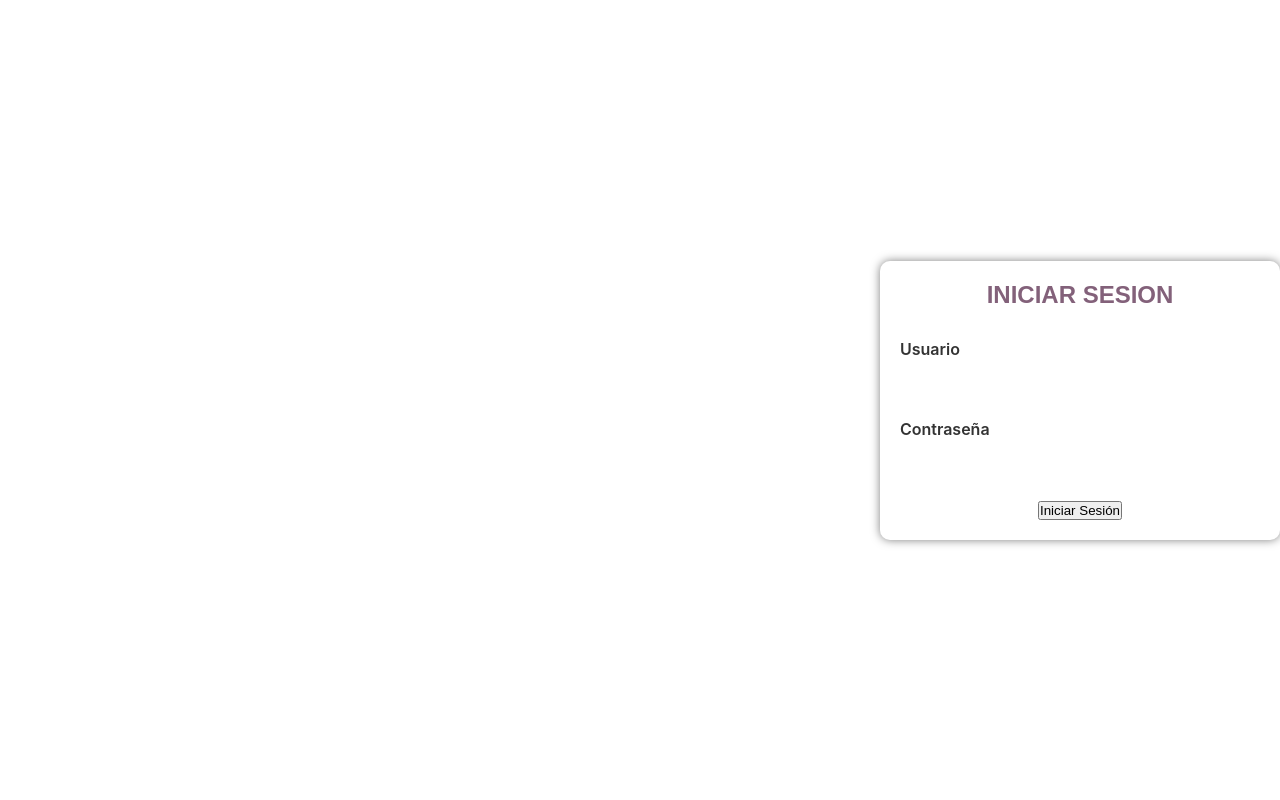
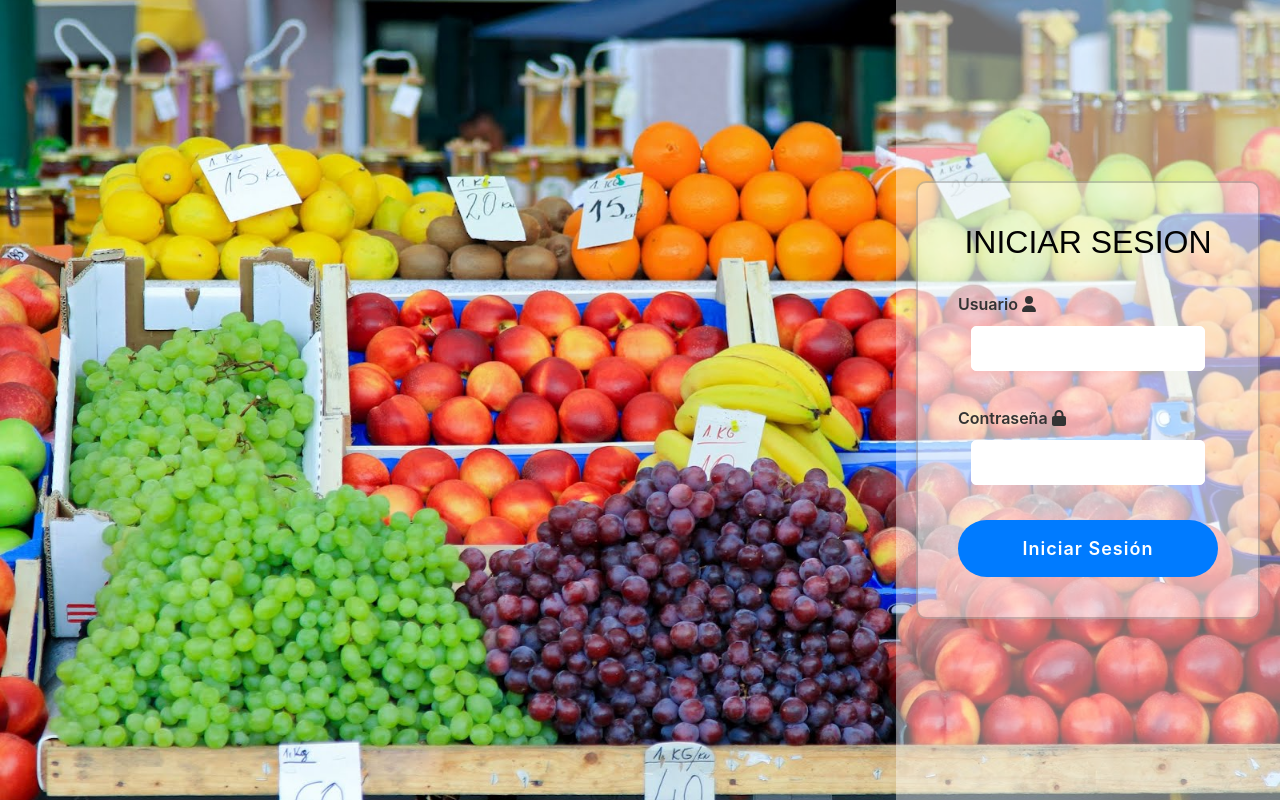
Before and after one commit to danielolan/tienda-frutasR, a React (Create React App) app: page /login in a window 1280 px wide. Built offline with nearby package versions, Linux system fonts and the light colour scheme.

Commit message:
css en login interfaz grafica

```diff
--- a/package.json
+++ b/package.json
@@ -3,7 +3,11 @@
   "version": "0.1.0",
   "private": true,
   "dependencies": {
+    "@fortawesome/fontawesome-svg-core": "^6.5.1",
+    "@fortawesome/free-solid-svg-icons": "^6.5.1",
+    "@fortawesome/react-fontawesome": "^0.2.0",
     "@testing-library/user-event": "^13.5.0",
+    "bootstrap": "^5.3.2",
     "react": "^18.2.0",
     "react-dom": "^18.2.0",
     "react-router-dom": "^6.22.0",
--- a/public/index.html
+++ b/public/index.html
@@ -4,6 +4,8 @@
     <meta charset="utf-8" />
     <link rel="icon" href="%PUBLIC_URL%/favicon.ico" />
     <meta name="viewport" content="width=device-width, initial-scale=1" />
+    <link rel="stylesheet" href="https://stackpath.bootstrapcdn.com/bootstrap/4.5.2/css/bootstrap.min.css">
+
     <meta name="theme-color" content="#000000" />
     <meta
       name="description"
--- a/src/login/Login.css
+++ b/src/login/Login.css
@@ -1,17 +1,16 @@
-
-<<<<<<< Updated upstream
 .login-form {
   width: 100%;
   max-width: 400px;
-  border: none;
+  border: 2px solid rgba(0, 0, 0, 0.2); /* Ejemplo de borde: sólido, 2px de ancho, color negro con baja opacidad */
   padding: 40px;
-  border-radius: 10px;
-  box-shadow: 0 4px 8px rgba(0, 0, 0, 0.1);
-  background-color: white;
+  border-radius: 10px; /* Bordes redondeados */
+  box-shadow: 0 4px 8px rgba(0, 0, 0, 0.1); /* Sombra ligera para profundidad */
+  background-color: rgba(255, 255, 255, 0.418); /* Fondo translúcido */
   display: flex;
   flex-direction: column;
-  align-items: center; /* Asegura que todo el contenido se centre */
+  align-items: center; /* Centra el contenido */
 }
+
 
 h2 {
   /* Centra el título */
@@ -19,8 +18,6 @@ h2 {
   width: 100%;
   margin-bottom: 30px; /* Ajusta según necesites */
 }
-
-
 
 .input-group label {
   display: block;
@@ -46,8 +43,6 @@ h2 {
   padding: 15px; /* Espaciado interno para el texto dentro del input */
   margin: 0; /* margin: 0 auto no es necesario si usas flexbox en el contenedor */
 }
-=======
->>>>>>> Stashed changes
 
 button {
   cursor: pointer;
@@ -56,7 +51,7 @@ button {
   background-color: #007bff;
   color: white;
   border: none;
-  border-radius: 5px;
+  border-radius: 100px;
   font-size: 18px;
   font-weight: 600;
   letter-spacing: 1px;
@@ -68,10 +63,10 @@ button:hover {
   transform: translateY(-2px);
 }
 
-.leaf{
+.leaf {
   position: absolute;
   width: 30px;
-  height:30px;
+  height: 30px;
   background-color: #9ac23c00;
   border-radius: 50%;
 }
@@ -80,49 +75,49 @@ button:hover {
   0% {
     transform: translateY(-10%);
   }
-  100%{
+  100% {
     transform: translateY(320%);
   }
 }
-  .leaf:nth-child(1){
-    left:5%;
+.leaf:nth-child(1) {
+  left: 5%;
   top: -5%;
   animation-delay: 0.5s;
 }
-  .leaf:nth-child(2){
-    left:25%;
+.leaf:nth-child(2) {
+  left: 25%;
   top: -10%;
   animation-delay: 2s;
 }
-  .leaf:nth-child(3){
-    left:45%;
+.leaf:nth-child(3) {
+  left: 45%;
   top: -15%;
   animation-delay: 3.5s;
 }
-  .leaf:nth-child(4){
-    left:65%;
+.leaf:nth-child(4) {
+  left: 65%;
   top: -20%;
   animation-delay: 1s;
 }
-  .leaf:nth-child(5){
-    left:85%;
+.leaf:nth-child(5) {
+  left: 85%;
   top: -25%;
   animation-delay: 2.5s;
 }
-  .leaf:nth-child(6){
-    left:95%;
+.leaf:nth-child(6) {
+  left: 95%;
   top: -15%;
   animation-delay: 2.5s;
 }
-  .leaf:nth-child(7){
-    left:55%;
+.leaf:nth-child(7) {
+  left: 55%;
   top: -15%;
   animation-delay: 1.5s;
 }
-  .leaf:nth-child(8){
-    left:20%;
+.leaf:nth-child(8) {
+  left: 20%;
   top: -15%;
-  animation-delay: 1.0s;
+  animation-delay: 1s;
 }
 
 * {
@@ -130,51 +125,48 @@ button:hover {
   margin: 0;
   padding: 0;
 }
- .login-image {
-  flex: 1; /* Ocupa 1/3 del espacio disponible, ajusta según necesidad */
-  background-image: url('URL_DE_TU_IMAGEN'); /* Asegúrate de reemplazar con la URL de tu imagen */
-  background-size: cover;
-  background-position: center;
-}
 
 .login-container {
-  display: flex;
-  justify-content: center;
-  align-items: center;
-  height: 100vh; /* Asegura que el contenedor llene la altura de la pantalla */
+  position: relative; /* Hace que el login-box se posicione relativo a este contenedor */
+  width: 100%;
+  height: 100vh;
+  overflow: hidden;
 }
 
 .login-image {
-  flex: 1; /* Ocupa 1/3 del espacio disponible, ajusta según necesidad */
-  background-image: url('/src/frutas/imagenes/banano.jpg'); /* Asegúrate de reemplazar con la URL de tu imagen */
-  background-size: cover;
-  background-position: center;
+  width: 100%;
+  height: 100%;
+  position: absolute; /* Hace que la imagen cubra todo el contenedor */
+  z-index: 1; /* Asegura que la imagen quede detrás del formulario */
 }
 
-.login-box{
-  flex: 1; /* Ocupa el espacio restante, ajusta según necesidad */
-  max-width: 400px; /* Máximo ancho del formulario */
-  width: 100%; /* Asegura que el formulario use todo el ancho disponible dentro del contenedor */
-  padding: 20px;
-  border-radius: 10px;
-  background-color: rgba(255, 255, 255, 0.26); /* Ajusta la opacidad y color según necesidad */
-  backdrop-filter: blur(10px);
-  box-shadow: 0 0 10px rgba(0, 0, 0, 0.5); /* Ajusta la sombra para un efecto suave */
-  text-align: center;
+.login-box {
+  position: absolute;
+  right: 0;
+  width: 30%;
+  height: 100%;
+  z-index: 2;
+  display: flex;
+  flex-direction: column;
+  justify-content: center;
+  align-items: center;
+  padding: 20px; /* Este padding actuará como el "borde" transparente */
+  box-sizing: border-box;
+  background-color: rgba(255, 255, 255, 0.418); /* Fondo blanco translúcido */
 }
+
 label {
   display: block;
   margin-bottom: 2px;
   font-weight: bold;
-
 }
 input[type="text"],
-input[type="password"]{
+input[type="password"] {
   width: 90%;
   height: 45px;
   padding: 10px;
-  border: 1px solid rgb(255,255,255);
+  border: 1px solid rgb(255, 255, 255);
   border-radius: 5px;
   margin-bottom: 15px;
-  font-family: 'Poppins',sans-serif;
+  font-family: "Poppins", sans-serif;
 }
--- a/src/login/Login.js
+++ b/src/login/Login.js
@@ -1,42 +1,48 @@
 import React, { useState } from 'react';
-import './Login.css'; // Asegúrate de tener este archivo CSS para los estilos
+import './Login.css';
+import bananaImage from './imagenes/frutas.jpg';
+import { FontAwesomeIcon } from '@fortawesome/react-fontawesome';
+import { faUser, faLock } from '@fortawesome/free-solid-svg-icons'; // Importa la imagen correctamente
 
 function Login({ onLogin }) {
   const [usuario, setUsuario] = useState('');
   const [password, setPassword] = useState('');
+  const [usuarioValido, setUsuarioValido] = useState(true);
+  const [passwordValido, setPasswordValido] = useState(true);
+
+  const validateInput = (input, setter) => {
+    if (input.trim() === '') {
+      setter(false);
+    } else {
+      setter(true);
+    }
+  };
 
   const handleSubmit = (e) => {
     e.preventDefault();
-    onLogin(usuario, password); // Llama a la función de autenticación pasada por el componente padre
+    validateInput(usuario, setUsuarioValido);
+    validateInput(password, setPasswordValido);
+
+    if (usuario.trim() !== '' && password.trim() !== '') {
+      onLogin(usuario, password); // Llama a la función de autenticación
+    }
   };
 
   return (
     <div className="login-container">
       <div className="login-image">
-        {/* Aquí puedes insertar tu imagen usando <img src="URL_DE_TU_IMAGEN" alt="Descripción" /> */}
+        <img src={bananaImage} alt="Banano" style={{ width: '100%', height: '100%', objectFit: 'cover' }} />
       </div>
       <div className="login-box">
         <form onSubmit={handleSubmit} className="login-form">
-          <h2 style={{ textAlign: 'center', fontFamily: "'Poppins', sans-serif", color: '#83617A' }}>INICIAR SESION</h2>
+          <h2 style={{ textAlign: 'center', fontFamily: "'Poppins', sans-serif", color: '#020202' }}>INICIAR SESION</h2>
           <div className="input-group">
-            <label htmlFor="usuario">Usuario</label>
-            <input
-              type="text"
-              id="usuario"
-              value={usuario}
-              onChange={(e) => setUsuario(e.target.value)}
-              required
-            />
+            <label htmlFor="usuario">Usuario <FontAwesomeIcon icon={faUser} /></label>
+            <input type="text" id="usuario" value={usuario} onChange={(e) => setUsuario(e.target.value)} required />
           </div>
           <div className="input-group">
-            <label htmlFor="password">Contraseña</label>
-            <input
-              type="password"
-              id="password"
-              value={password}
-              onChange={(e) => setPassword(e.target.value)}
-              required
-            />
+            <label htmlFor="password">Contraseña <FontAwesomeIcon icon={faLock} /></label>
+            <input type="password" id="password" value={password} onChange={(e) => setPassword(e.target.value)} required />
           </div>
           <button type="submit">Iniciar Sesión</button>
         </form>
```
Also changed, not shown: src/login/imagenes/frutas.jpg (added), 1 other file (tests, documents, lock files or other folders). Lines whose indentation alone changed are shown as unchanged.
